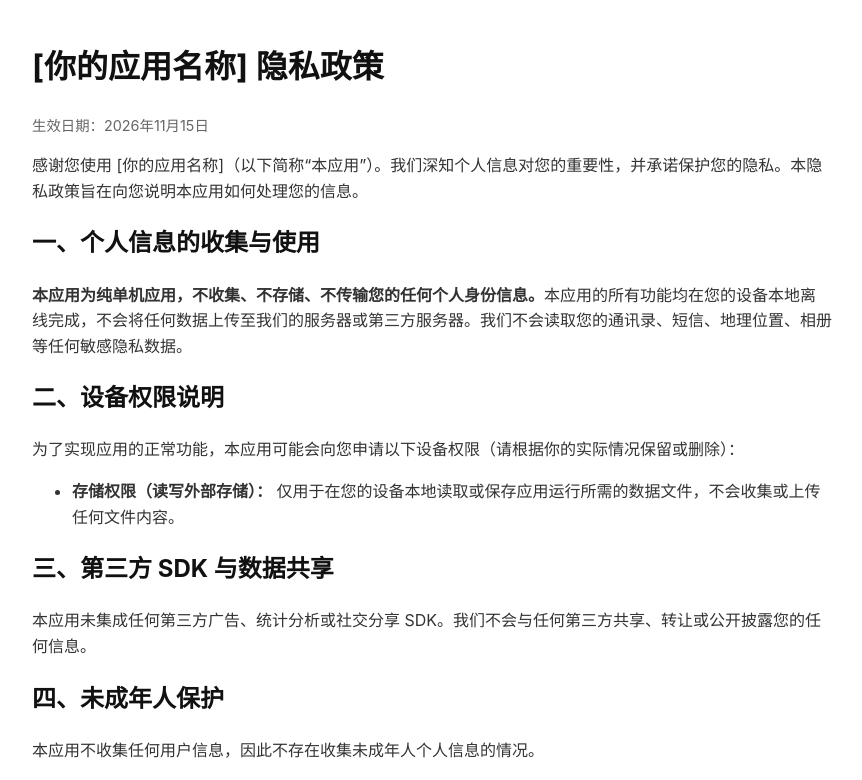
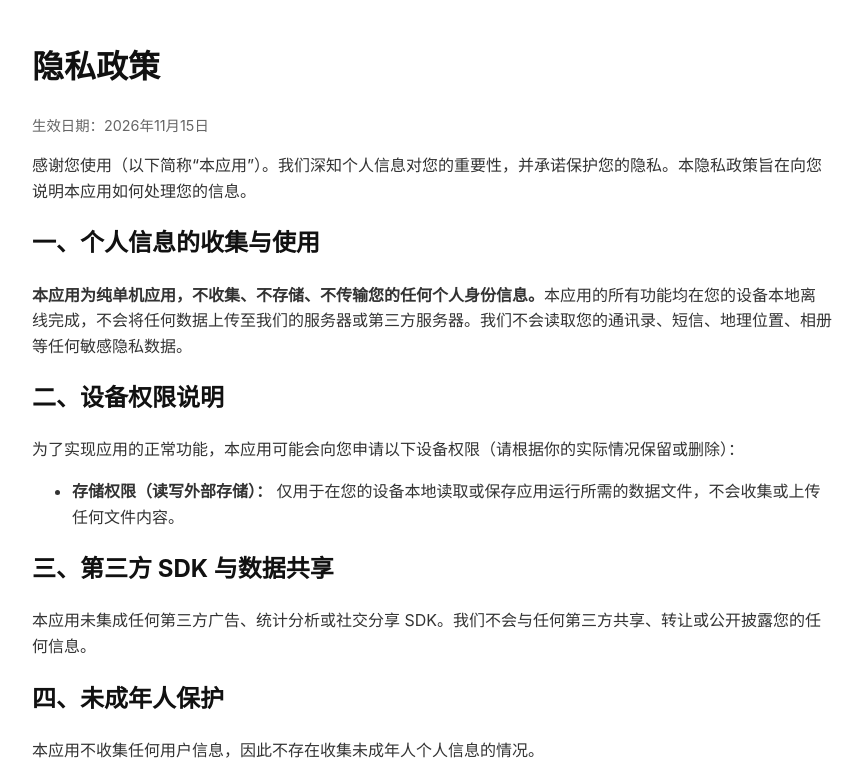
Before and after one commit to Stonneedd/priva, a plain HTML site: page index.html in a window 1280 px wide. Shown: the top 780 px of the page, without its empty margins (208-1070 px from the left). Drawn offline with Linux system fonts and the light colour scheme.

Commit message:
Update index.html

```diff
--- a/index.html
+++ b/index.html
@@ -3,7 +3,7 @@
 <head>
     <meta charset="UTF-8">
     <meta name="viewport" content="width=device-width, initial-scale=1.0">
-    <title>[你的应用名称] - 隐私政策</title>
+    <title> 隐私政策</title>
     <style>
         body { font-family: -apple-system, BlinkMacSystemFont, "Segoe UI", Roboto, Helvetica, Arial, sans-serif; line-height: 1.6; padding: 20px; max-width: 800px; margin: auto; color: #333; }
         h1, h2 { color: #111; }
@@ -11,10 +11,10 @@
     </style>
 </head>
 <body>
-    <h1>[你的应用名称] 隐私政策</h1>
+    <h1>隐私政策</h1>
     <p class="date">生效日期：2026年11月15日</p>
 
-    <p>感谢您使用 [你的应用名称]（以下简称“本应用”）。我们深知个人信息对您的重要性，并承诺保护您的隐私。本隐私政策旨在向您说明本应用如何处理您的信息。</p>
+    <p>感谢您使用（以下简称“本应用”）。我们深知个人信息对您的重要性，并承诺保护您的隐私。本隐私政策旨在向您说明本应用如何处理您的信息。</p>
 
     <h2>一、个人信息的收集与使用</h2>
     <p><strong>本应用为纯单机应用，不收集、不存储、不传输您的任何个人身份信息。</strong>本应用的所有功能均在您的设备本地离线完成，不会将任何数据上传至我们的服务器或第三方服务器。我们不会读取您的通讯录、短信、地理位置、相册等任何敏感隐私数据。</p>
```
